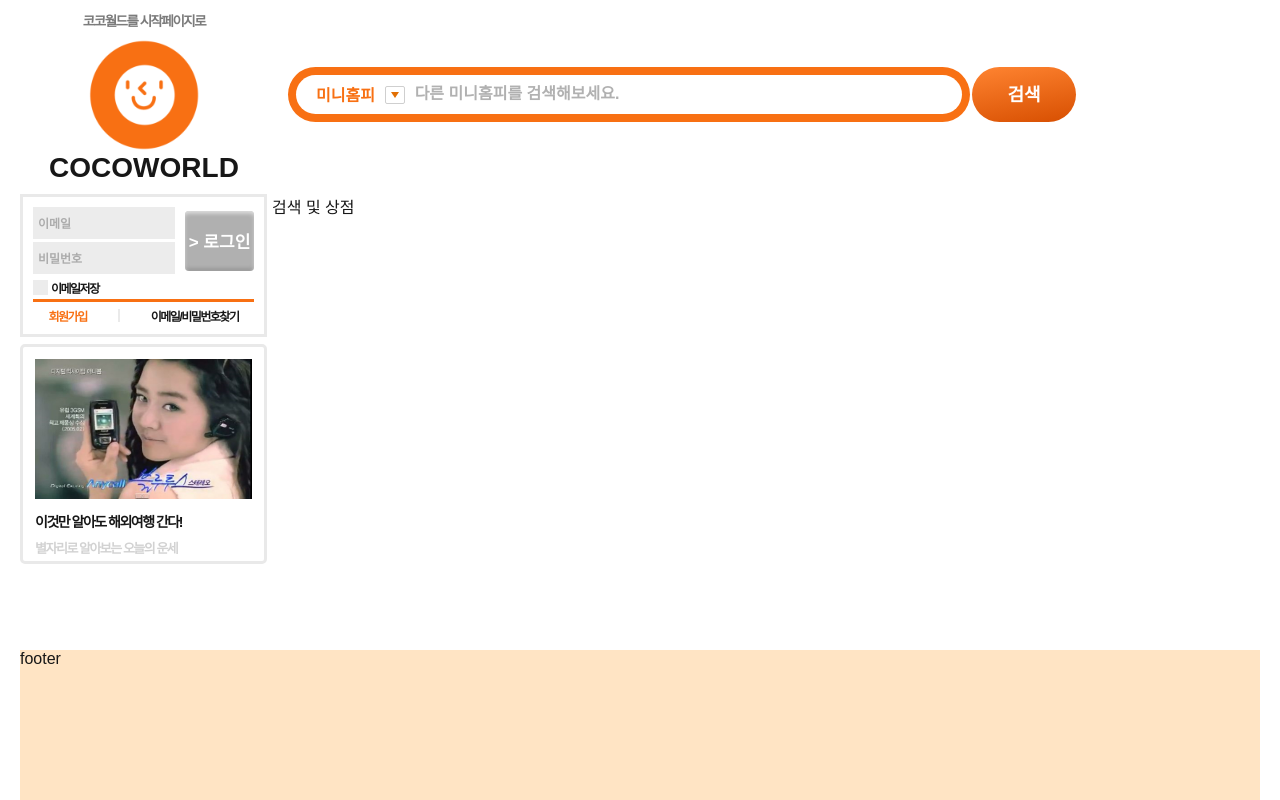
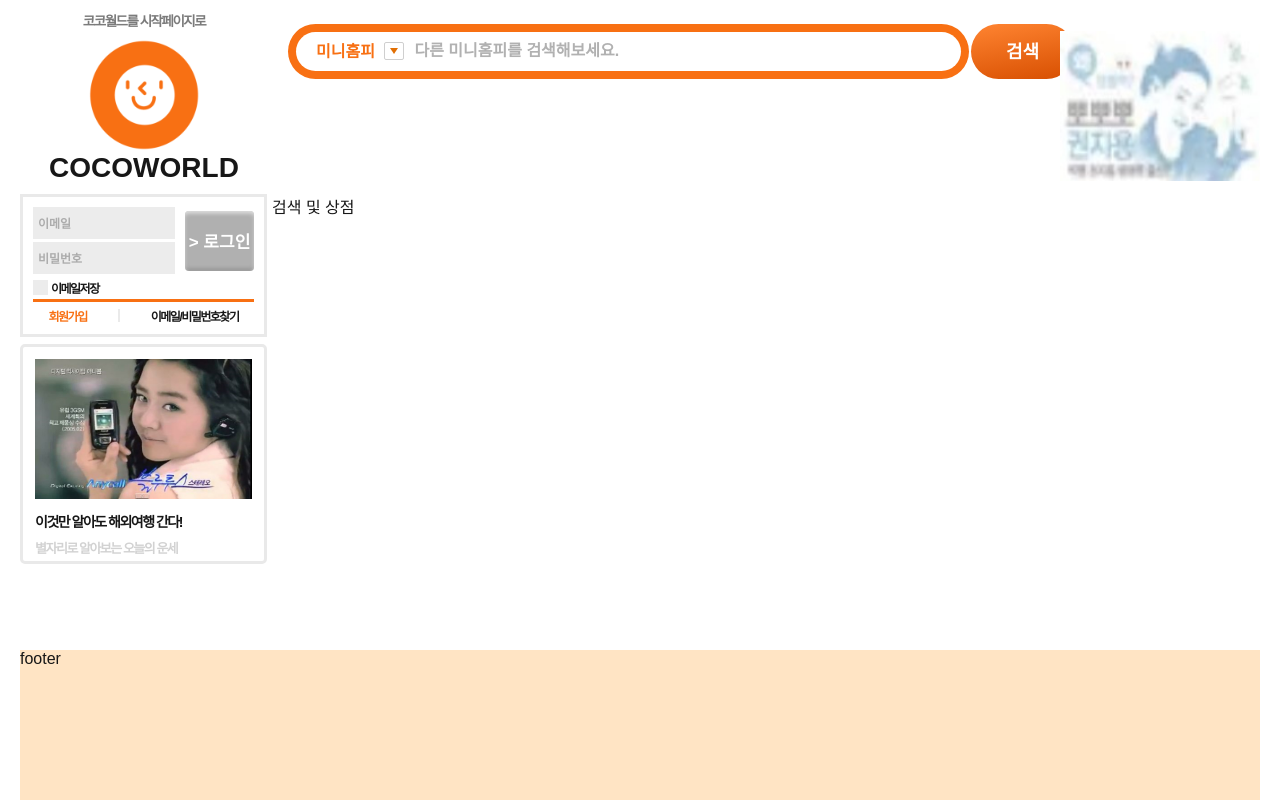
Before and after one commit to Team-COCOs/COCO_FrontEnd, a Next.js app: page / in a window 1280 px wide. Built offline with nearby package versions, Linux system fonts and the light colour scheme; a web font is replaced by a local one.

Commit message:
feat: 토큰 저장

```diff
--- a/src/components/MainPage/Advertising/styled.ts
+++ b/src/components/MainPage/Advertising/styled.ts
@@ -34,6 +34,8 @@ export const AdvertisingStyle = styled.div`
 
     .Advertising6 {
       position: relative;
+      width: 200px;
+      height: 150px;
     }
   }
 `;
--- a/src/components/MainPage/Header/styled.ts
+++ b/src/components/MainPage/Header/styled.ts
@@ -13,6 +13,7 @@ export const HeaderStyle = styled.div`
     }
 
     .Header_search {
+      display: flex;
       width: 80%;
 
       .Header_searchPart {
--- a/src/components/MainPage/Login/index.tsx
+++ b/src/components/MainPage/Login/index.tsx
@@ -39,7 +39,7 @@ const ProfilePart = () => {
           },
         }) // 서버 URL
         .then((res) => {
-          Cookie.set("accessToken", res.data.token, {
+          Cookie.set("accessToken", res.data.access_token, {
             path: "/", // 모든 페이지에서 접근 가능
             expires: 1 / 24, // 1일
           });
```
